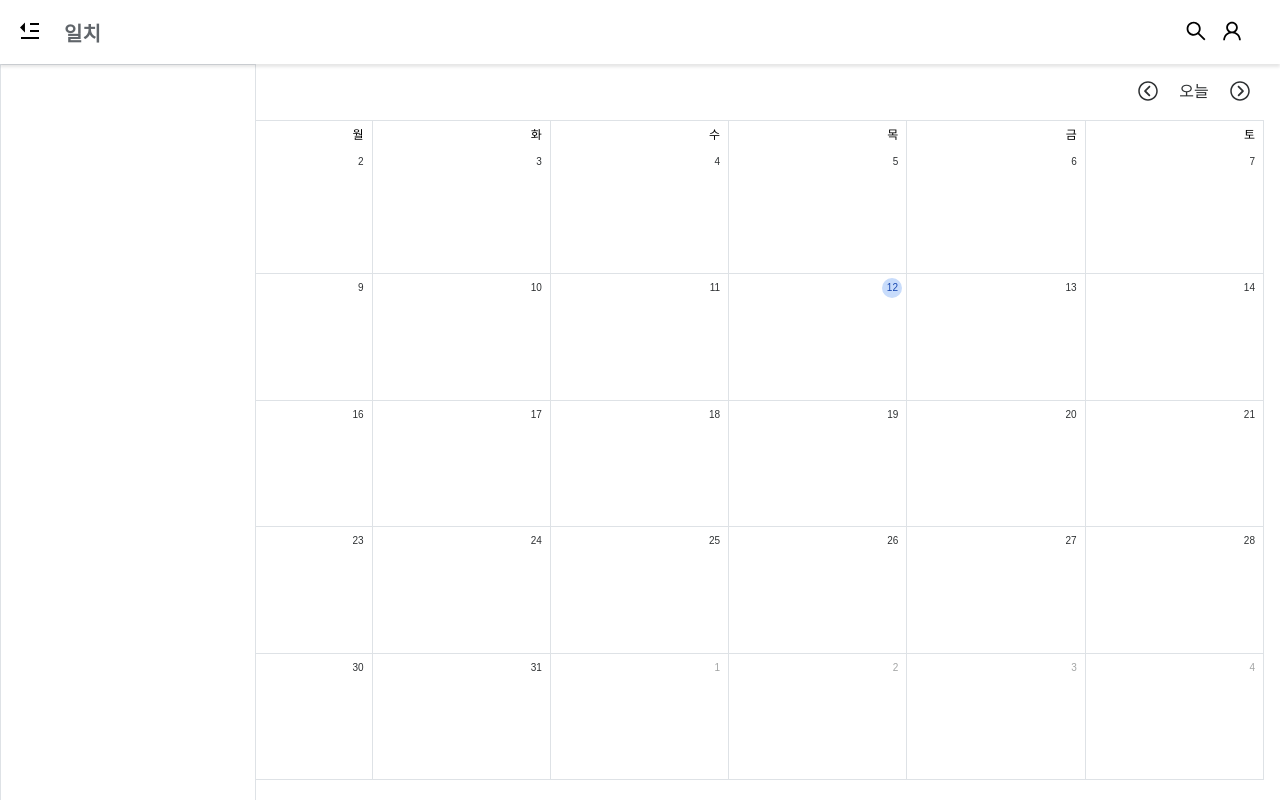
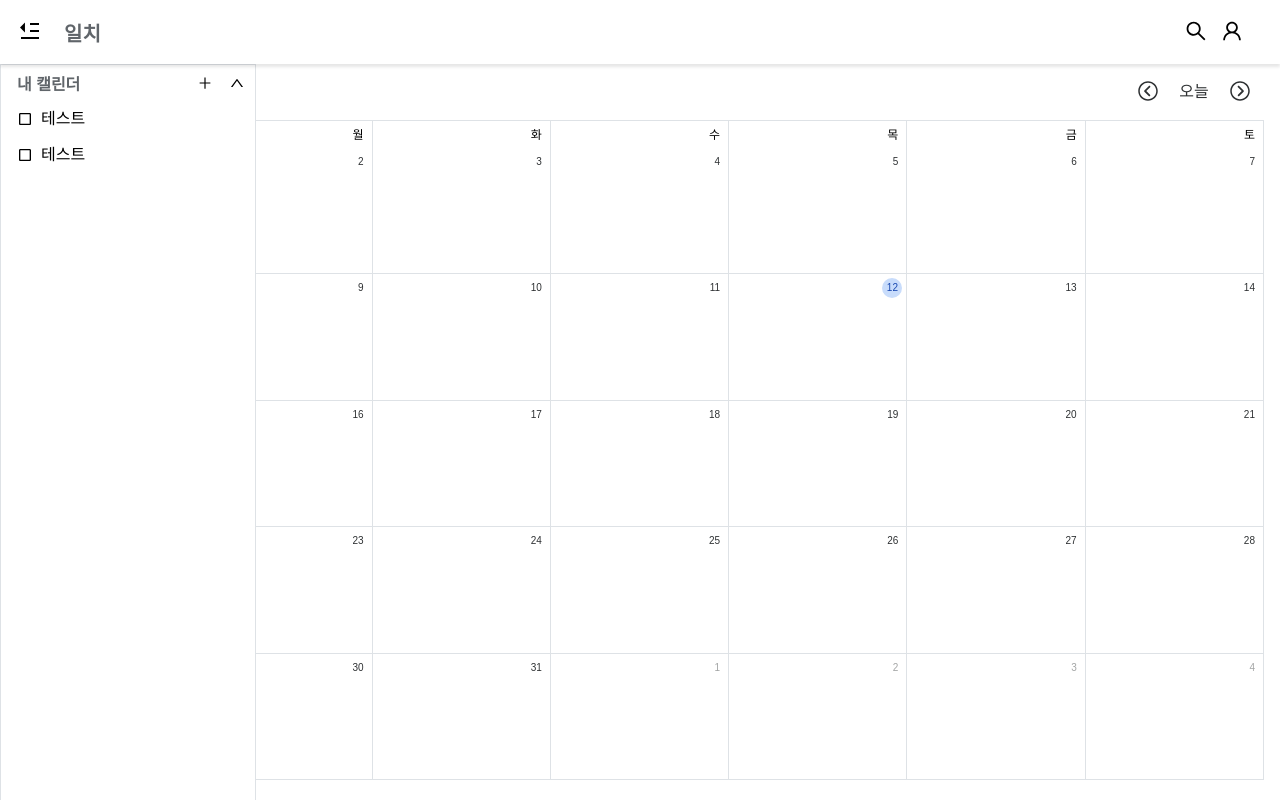
Before and after one commit to aksmf1442/schedule-management-project, a React (Create React App) app in the folder frontend/: page / in a window 1280 px wide. Built offline with nearby package versions, Linux system fonts and the light colour scheme.

Commit message:
[#16] feat: 내 캘린더 목록 UI 구현

```diff
--- a/frontend/src/components/sidebar/SideBar.jsx
+++ b/frontend/src/components/sidebar/SideBar.jsx
@@ -1,25 +1,50 @@
 import React from 'react';
-import styled from 'styled-components';
+import styled, { css } from 'styled-components';
 import { useRecoilValue } from 'recoil';
 import sideBarState from '../../recoil/sideBarState';
+import SideMyCalendarList from './SideMyCalendarList';
 
 const SideBarContainer = styled.div`
 	overflow: hidden;
 	position: fixed;
 	z-index: 10;
 
-	width: ${({ isOpen }) => (isOpen ? '64rem' : '0')};
+	width: ${({ isSideBarOpen }) => (isSideBarOpen ? '64rem' : '0')};
 	height: 100vh;
 	border: 1px solid ${({ theme }) => theme.colors.GRAY};
 	background: ${({ theme }) => theme.colors.WHITE};
 
 	transition: width 0.5s;
+
+	&:hover {
+		overflow-y: overlay;
+	}
+`;
+
+const sideListStyle = css`
+	display: flex;
+	flex-direction: column;
+	justify-content: flex-start;
+	align-items: center;
+
+	width: 57rem;
+
+	margin-top: 1rem;
+	margin-left: 4rem;
+
+	cursor: pointer;
+
+	font-size: 4rem;
 `;
 
 function SideBar() {
-	const sideBarOpen = useRecoilValue(sideBarState);
+	const isSideBarOpen = useRecoilValue(sideBarState);
 
-	return <SideBarContainer isOpen={sideBarOpen} />;
+	return (
+		<SideBarContainer isSideBarOpen={isSideBarOpen}>
+			<SideMyCalendarList css={sideListStyle}>내 캘린더</SideMyCalendarList>
+		</SideBarContainer>
+	);
 }
 
 export default SideBar;
--- /dev/null
+++ b/frontend/src/components/sidebar/SideMyCalendarList.jsx
@@ -0,0 +1,146 @@
+import React, { useState } from 'react';
+import styled, { css } from 'styled-components';
+import Button from '../common/Button';
+import { AiOutlinePlus, AiOutlineDown, AiOutlineUp } from 'react-icons/ai';
+
+import { MdCheckBoxOutlineBlank, MdMoreVert, MdClose } from 'react-icons/md';
+
+const ListBox = styled.div`
+	${({ css }) => css}
+`;
+
+const ListHeader = styled.div`
+	display: flex;
+	flex-direction: row;
+	justify-content: space-between;
+	align-items: center;
+
+	width: 100%;
+`;
+
+const ListHeaderText = styled.span`
+	display: flex;
+	flex-direction: row;
+	justify-content: flex-start;
+	align-items: center;
+
+	width: 100%;
+	height: 8rem;
+
+	color: ${({ theme }) => theme.colors.LIGHT_BLACK};
+
+	font-weight: bold;
+`;
+
+const ListContents = styled.div`
+	display: flex;
+	flex-direction: column;
+	justify-content: center;
+	align-items: center;
+
+	gap: 2rem;
+	overflow: hidden;
+
+	width: 100%;
+	height: ${({ isMyListOpen, listLength }) => (isMyListOpen ? `${9 * listLength}rem` : 0)};
+	margin-bottom: 5rem;
+
+	transition: height 0.2s ease-in-out;
+`;
+
+const ListContent = styled.div`
+	display: flex;
+	flex-direction: row;
+	justify-content: space-between;
+	align-items: center;
+
+	width: 100%;
+	height: 7rem;
+
+	&:hover {
+		background-color: ${({ theme }) => theme.colors.GRAY};
+
+		button {
+			visibility: visible;
+		}
+	}
+`;
+
+const ListContentNameContainer = styled.div`
+	display: flex;
+	flex-direction: row;
+	justify-content: center;
+	align-items: center;
+
+	gap: 2rem;
+
+	&:hover {
+		cursor: pointer;
+	}
+`;
+
+const ListContentModalContainer = styled.div`
+	position: relative;
+`;
+
+const listContentModalButtonStyle = css`
+	visibility: hidden;
+`;
+
+const listButtonStyle = css`
+	margin-left: 4rem;
+`;
+
+function SideMyCalendarList({ css, children }) {
+	const [isMyListOpen, setIsMyListOpen] = useState(true);
+
+	const handleMyListOpen = () => {
+		setIsMyListOpen(prev => !prev);
+	};
+
+	return (
+		<ListBox css={css}>
+			<ListHeader>
+				<ListHeaderText>{children}</ListHeaderText>
+				<Button css={listButtonStyle}>
+					<AiOutlinePlus size={16} />
+				</Button>
+				<Button onClick={handleMyListOpen} css={listButtonStyle}>
+					{isMyListOpen ? <AiOutlineUp size={16} /> : <AiOutlineDown size={16} />}
+				</Button>
+			</ListHeader>
+			<ListContents isMyListOpen={isMyListOpen} listLength={2}>
+				<ListContent>
+					<ListContentNameContainer>
+						<MdCheckBoxOutlineBlank />
+						테스트
+					</ListContentNameContainer>
+					<ListContentModalContainer>
+						<Button css={listContentModalButtonStyle}>
+							<MdClose />
+						</Button>
+						<Button css={listContentModalButtonStyle}>
+							<MdMoreVert />
+						</Button>
+					</ListContentModalContainer>
+				</ListContent>
+				<ListContent>
+					<ListContentNameContainer>
+						<MdCheckBoxOutlineBlank />
+						테스트
+					</ListContentNameContainer>
+					<ListContentModalContainer>
+						<Button css={listContentModalButtonStyle}>
+							<MdClose />
+						</Button>
+						<Button css={listContentModalButtonStyle}>
+							<MdMoreVert />
+						</Button>
+					</ListContentModalContainer>
+				</ListContent>
+			</ListContents>
+		</ListBox>
+	);
+}
+
+export default SideMyCalendarList;
```
